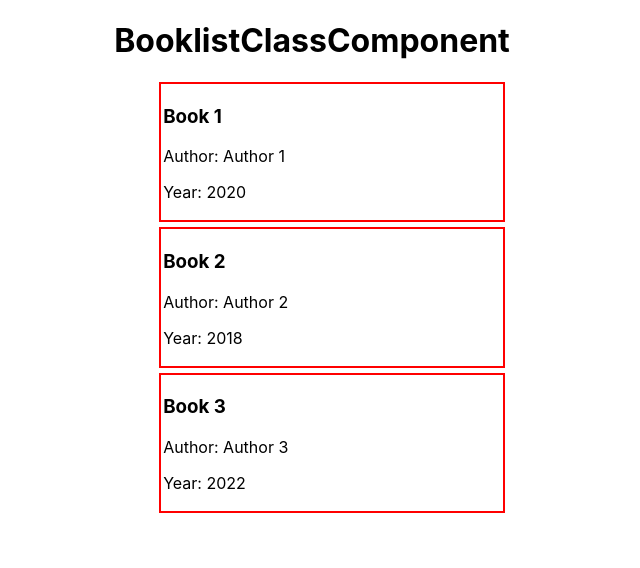
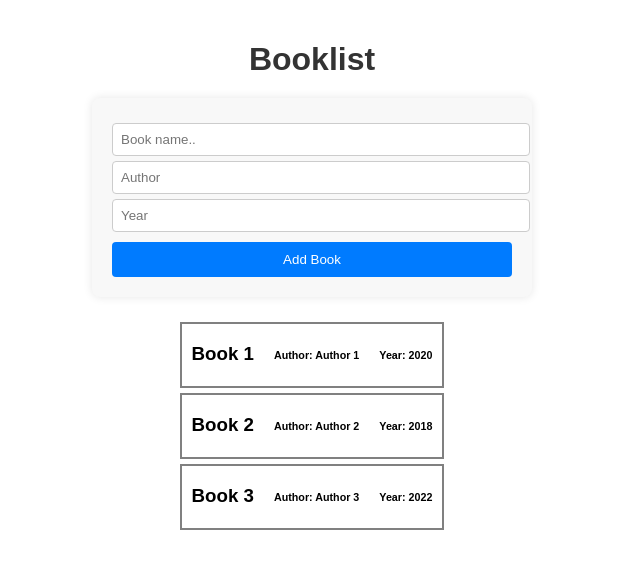
Before and after one commit to pesto-students/p13-prateek-lalwani-navina1, a React (Create React App) app in the folder React/reactpesto/: page / in a window 1280 px wide. Shown: the top 568 px of the page, without its empty margins (328-968 px from the left). Built offline with nearby package versions, Linux system fonts and the light colour scheme.

Commit message:
css added

```diff
--- a/React/reactpesto/src/App.js
+++ b/React/reactpesto/src/App.js
@@ -6,8 +6,8 @@ function App() {
   const style={"display":"flex","justifyContent": "center"}
   return (
     <div style={style}>
-      {/* <Booklist/> */}
-      <BooklistClassComponent/>
+      <Booklist/>
+      {/* <BooklistClassComponent/> */}
     </div>
   );
 }
--- a/React/reactpesto/src/Components/Book.jsx
+++ b/React/reactpesto/src/Components/Book.jsx
@@ -1,12 +1,13 @@
 import React, { memo } from 'react'
 //pure component
 function Book({title,author,year}) {
-    const style={"border":"2px solid red","padding":"2px","margin":"5px"}
+    const style={"border":"2px solid gray","margin":"5px","display":"flex"}
+    const style2={"padding":"0px 10px"};
   return (
     <div style={style}>
-        <h3>{title}</h3>
-        <p>Author: {author}</p>
-        <p>Year: {year}</p>
+        <h3 style={style2}>{title}</h3>
+        <h6 style={style2}>Author: {author}</h6>
+        <h6 style={style2}>Year: {year}</h6>
     </div>
 
   )
--- /dev/null
+++ b/React/reactpesto/src/Components/BookForm.jsx
@@ -0,0 +1,21 @@
+import React from 'react'
+import { useState } from 'react';
+import "./Bookform.css"
+function BookForm() {
+    const [title,setTitle]=useState("");
+    const [author,setAuthor]=useState("");
+    const [year,setYear]=useState("");
+
+  return (
+    <div className="book-form-container">
+        <form className="book-form">
+            <input type='text' name='title' placeholder='Book name..'/>
+            <input type='text' name='author'placeholder='Author'/>
+            <input type='number' name='year' placeholder='Year'/>
+            <button >Add Book</button>
+        </form>
+    </div>
+  )
+}
+
+export default BookForm
--- /dev/null
+++ b/React/reactpesto/src/Components/Bookform.css
@@ -0,0 +1,79 @@
+/* Booklist.css */
+.booklist-container {
+    display: flex;
+    flex-direction: column;
+    align-items: center;
+    padding: 20px;
+    font-family: 'Arial', sans-serif;
+  }
+
+  h1 {
+    color: #333;
+    text-align: center;
+    margin-bottom: 20px;
+  }
+
+  .book-list {
+    list-style-type: none;
+    padding: 0;
+    margin: 0;
+  }
+
+  /* Style for BookForm (assuming it's a form with a class of 'book-form') */
+  .book-form {
+    background-color: #f8f8f8;
+    border-radius: 8px;
+    padding: 20px;
+    box-shadow: 0 0 10px rgba(0, 0, 0, 0.1);
+    max-width: 400px;
+    width: 100%;
+    margin-bottom: 20px;
+  }
+
+  label {
+    display: block;
+    margin-bottom: 10px;
+  }
+
+  input {
+    width: 100%;
+    padding: 8px;
+    margin-top: 5px;
+    border: 1px solid #ccc;
+    border-radius: 4px;
+  }
+
+  button {
+    background-color: #007bff;
+    color: #fff;
+    padding: 10px;
+    border: none;
+    border-radius: 4px;
+    cursor: pointer;
+    width: 100%;
+    margin-top: 10px;
+  }
+
+  button:hover {
+    background-color: #0056b3;
+  }
+
+  /* Style for Book component (assuming it has a class of 'book') */
+  .book {
+    background-color: #fff;
+    border: 1px solid #ddd;
+    border-radius: 8px;
+    padding: 10px;
+    margin-bottom: 10px;
+    box-shadow: 0 0 5px rgba(0, 0, 0, 0.1);
+  }
+
+  .book h3 {
+    color: #333;
+    margin-bottom: 5px;
+  }
+
+  .book p {
+    color: #666;
+    margin: 0;
+  }
--- a/React/reactpesto/src/Components/Booklist.jsx
+++ b/React/reactpesto/src/Components/Booklist.jsx
@@ -1,5 +1,7 @@
 import React from 'react'
 import Book from './Book';
+import BookForm from './BookForm';
+import "./Bookform.css"
 
 function Booklist() {
     const books = [
@@ -8,15 +10,15 @@ function Booklist() {
         { title: 'Book 3', author: 'Author 3', year: 2022 },
         // Add more books if you'd like
       ];
-    const style={"justify-content": "center"}
 
   return (
-    <div style={style}>
+    <div className="booklist-container">
         <h1>Booklist</h1>
-        <ul>
+        <BookForm/>
+        <ul className="book-list">
             {books.map((book,index)=>(
                 // <li key={index}>{book.title} by {book.author}, {book.year}</li>
-                <Book title={book.title} author={book.author} year={book.year}/>
+                <Book key={index} title={book.title} author={book.author} year={book.year}/>
             ))}
         </ul>
     </div>
```
